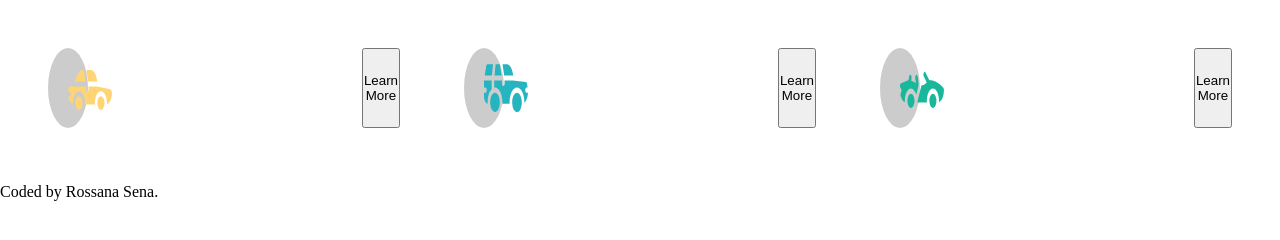
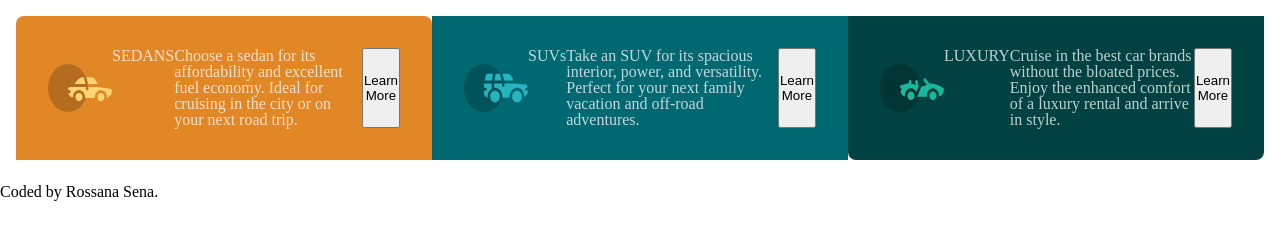
Before and after one commit to RossanaSena/Card-3-colunas-com-responsividade, a plain HTML site: page index.html in a window 1280 px wide. Drawn offline with Linux system fonts and the light colour scheme.

Commit message:
projeto branch

```diff
--- a/assets/css/styles.css
+++ b/assets/css/styles.css
@@ -165,3 +165,22 @@ body {
     width: 60%;
     padding: 1rem;
 }
+
+.carsIcon {
+    width: 25%;
+    margin: 1rem 0 1rem 0;
+}
+
+.sedans {
+    background-color: var(--bright-orange);
+    border-radius: .5rem .5rem 0 0;
+}
+
+.suvs {
+    background-color: var(--dark-cyan);
+}
+
+.luxury {
+    background-color: var(--very-dark-cyan);
+    border-radius: 0 0 .5rem .5rem;
+}
```
